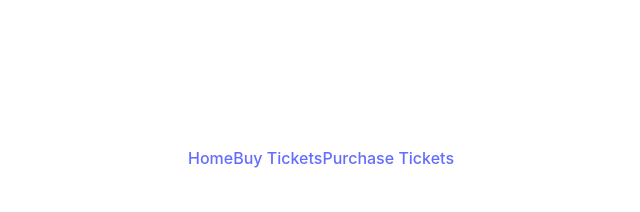
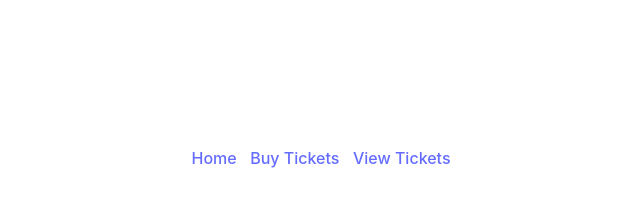
Before and after one commit to johnbean36/JannysThemeParkfront, a React (Vite) app: page / in a window 1280 px wide. Shown: the part 180-392 px from the top of the page, without its empty margins (319-959 px from the left). Built offline with nearby package versions, Linux system fonts and the light colour scheme.

Commit message:
small changes

```diff
--- a/src/components/Nav.jsx
+++ b/src/components/Nav.jsx
@@ -5,8 +5,10 @@ const Nav = () => {
     return (
         <div>
             <NavLink to='/'>Home</NavLink>
+            &nbsp;&nbsp;&nbsp;
             <NavLink to='/buytickets'>Buy Tickets</NavLink>
-            <NavLink to="/ticket">Purchase Tickets</NavLink>
+            &nbsp;&nbsp;&nbsp;
+            <NavLink to="/ticket">View Tickets</NavLink>
         </div>
     )
 }
```
